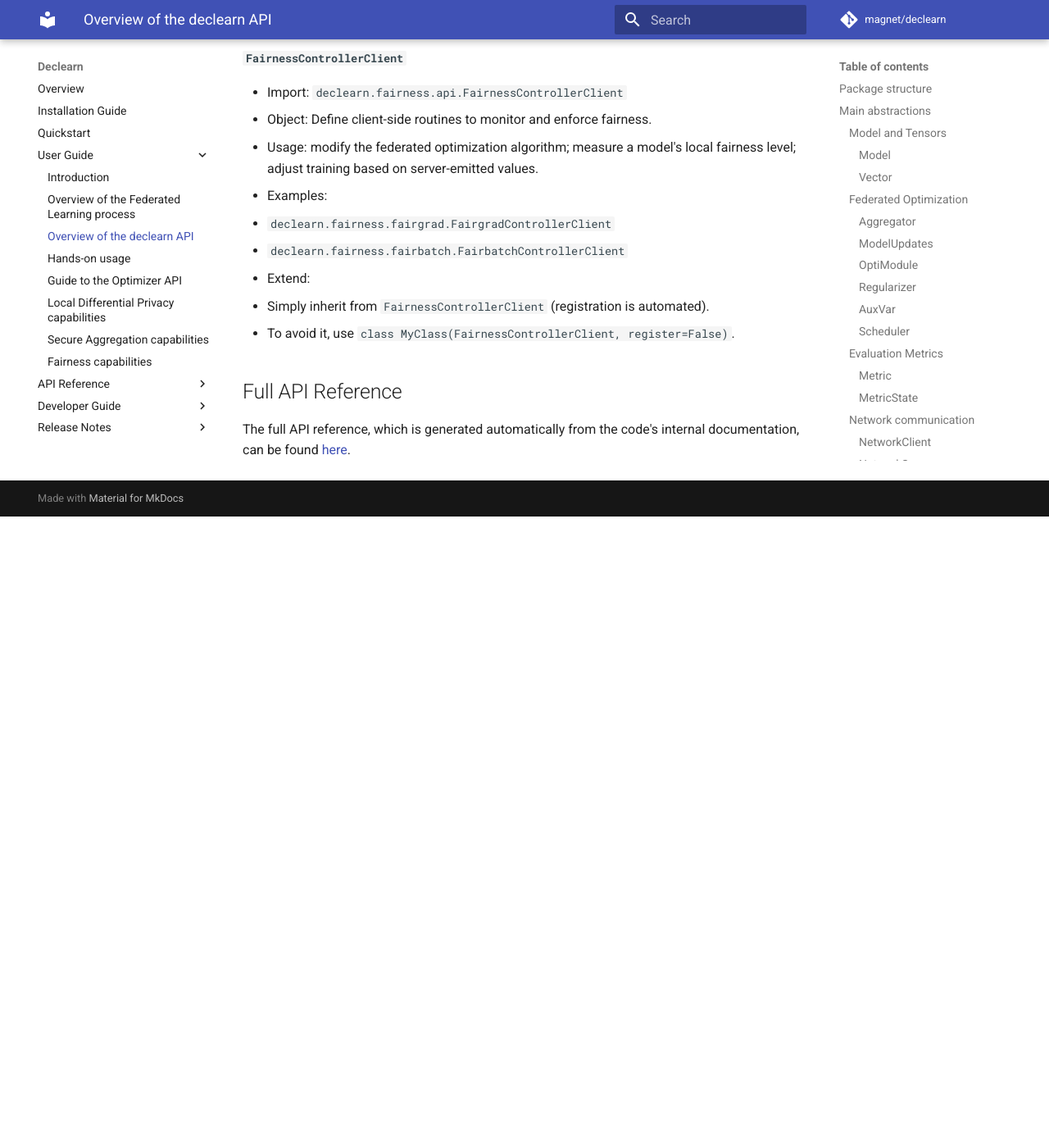
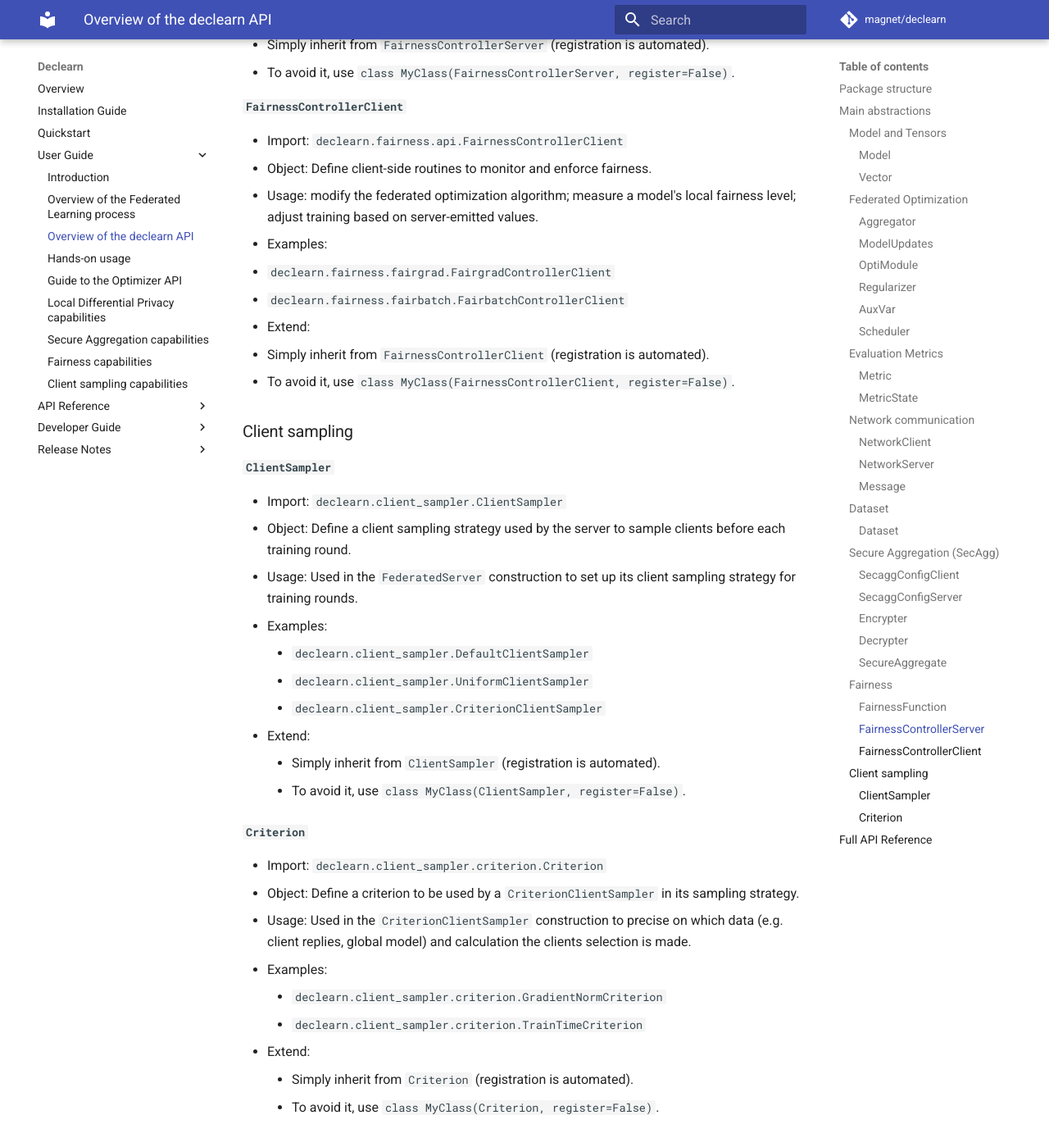
Before and after one commit to DecLearn/declearn, an MkDocs documentation site: the page built from docs/user-guide/package.md, in a window 1280 px wide and 1400 px high, scrolled down 9427 px. Shown: the whole window at 82% size. Built offline with MkDocs 1.6.1 and Material for MkDocs 9.7.7, drawn with Linux system fonts in a browser that asks for light colours; the version menu is left out; before the commit the page ends 10057 px from its top, so only the background shows below that; some of the changed text lies outside the part shown.

Commit message:
add client_sampling in user guide docs (dedicated page is ongoing)

```diff
--- a/docs/user-guide/package.md
+++ b/docs/user-guide/package.md
@@ -6,6 +6,8 @@
 
 - `aggregator`:<br/>
   &emsp; Model updates aggregating API and implementations.
+- `client_sampler`:<br/>
+  &emsp; Client sampling API and implementations.
 - `communication`:<br/>
   &emsp; Client-Server network communications API and implementations.
 - `data_info`:<br/>
@@ -13,7 +15,7 @@
 - `dataset`:<br/>
   &emsp; Data interfacing API and implementations.
 - `fairness`:<br/>
-  Processes and components for fairness-aware federated learning.
+  &emsp; Processes and components for fairness-aware federated learning.
 - `main`:<br/>
   &emsp; Main classes implementing a Federated Learning process.
 - `messaging`:<br/>
@@ -312,6 +314,37 @@
   - Simply inherit from `FairnessControllerClient` (registration is automated).
   - To avoid it, use `class MyClass(FairnessControllerClient, register=False)`.
 
+### Client sampling
+
+#### `ClientSampler`
+- Import: `declearn.client_sampler.ClientSampler`
+- Object: Define a client sampling strategy used by the server to sample
+  clients before each training round.
+- Usage: Used in the `FederatedServer` construction to set up its client
+  sampling strategy for training rounds.
+- Examples:
+    - `declearn.client_sampler.DefaultClientSampler`
+    - `declearn.client_sampler.UniformClientSampler`
+    - `declearn.client_sampler.CriterionClientSampler`
+- Extend:
+    - Simply inherit from `ClientSampler` (registration is automated).
+    - To avoid it, use `class MyClass(ClientSampler, register=False)`.
+
+#### `Criterion`
+- Import: `declearn.client_sampler.criterion.Criterion`
+- Object: Define a criterion to be used by a `CriterionClientSampler` in its
+  sampling strategy.
+- Usage: Used in the `CriterionClientSampler` construction to precise on which
+data (e.g. client replies, global model) and calculation the clients selection
+is made.
+- Examples:
+    - `declearn.client_sampler.criterion.GradientNormCriterion`
+    - `declearn.client_sampler.criterion.TrainTimeCriterion`
+- Extend:
+    - Simply inherit from `Criterion` (registration is automated).
+    - To avoid it, use `class MyClass(Criterion, register=False)`.
+
+
 ## Full API Reference
 
 The full API reference, which is generated automatically from the code's
```
Also changed, not shown: docs/user-guide/SUMMARY.md (+1 -0 lines), docs/user-guide/client_sampling.md (added, +184 -0 lines), docs/user-guide/fl_process.md (+7 -4 lines), docs/user-guide/index.md (+2 -0 lines), docs/user-guide/usage.md (+4 -1 lines), 1 other file.
